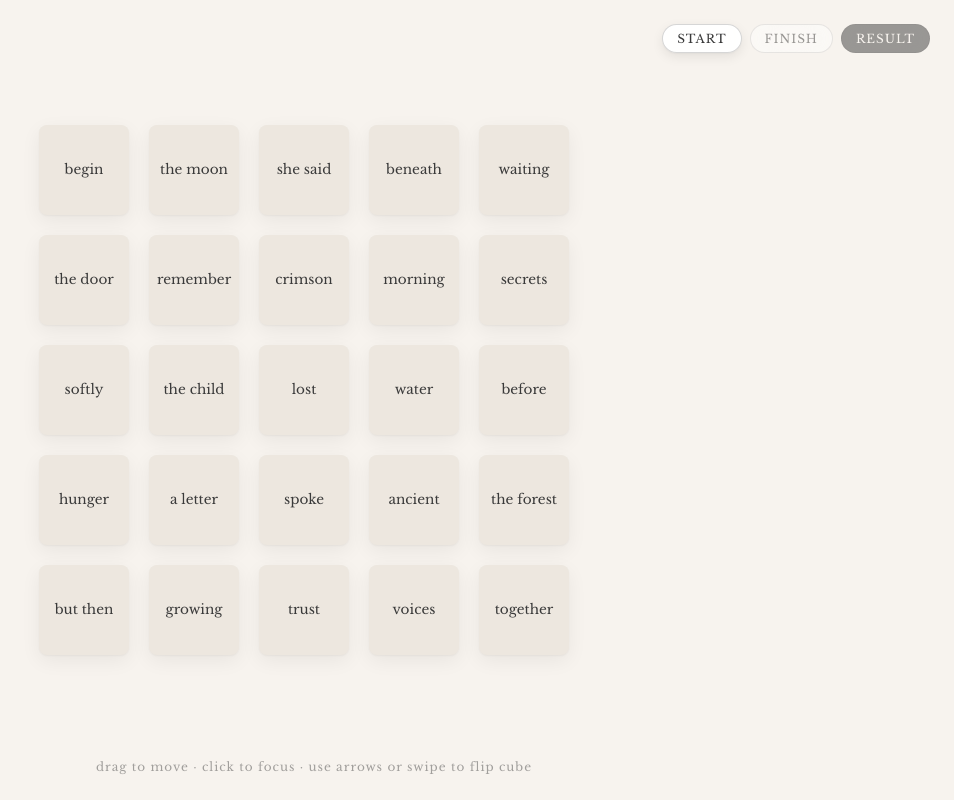
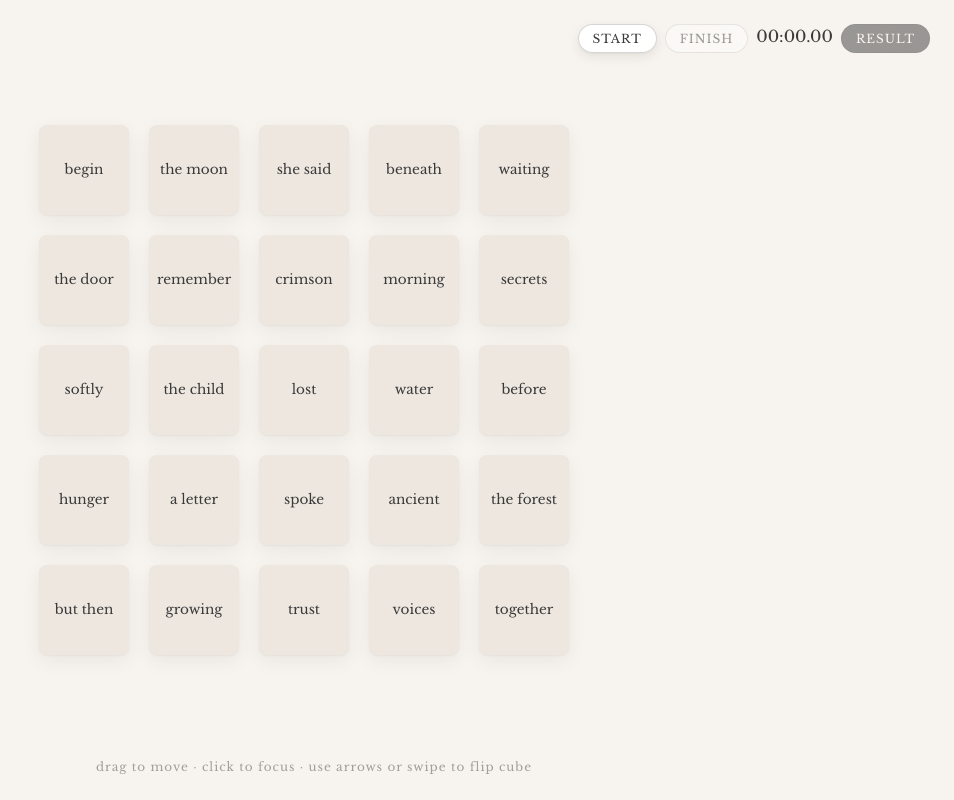
Before and after one commit to AngelG05/Cube-Interactive-Game, a React app in the folder frontend/: page / in a window 1280 px wide. Shown: the whole page, without its empty margins (326-1280 px from the left). Built offline with nearby package versions, Linux system fonts and the light colour scheme; the HTML template or start-up script is replaced by a standard one.

Commit message:
Implement session timer with elapsed time tracking
Added timer functionality to track session duration.

```diff
--- a/frontend/src/App.jsx
+++ b/frontend/src/App.jsx
@@ -1,4 +1,4 @@
-import { useState, useRef } from "react"
+import { useState, useRef, useEffect } from "react"
 import "./App.css"
 
 const cubeData = [
@@ -141,6 +141,11 @@ function App() {
   const [sessionId, setSessionId] = useState(0)
   const [resultSentence, setResultSentence] = useState("")
 
+  // Timer state: elapsed milliseconds since session start
+  const [elapsedMs, setElapsedMs] = useState(0)
+  const startTimeRef = useRef(null)
+  const timerRef = useRef(null)
+
   const dragging = useRef(null)
   const offset = useRef({ x: 0, y: 0 })
   const hasDragged = useRef(false)
@@ -190,6 +195,13 @@ function App() {
     if (typeof window !== "undefined") {
       window.cubeInteractionData = null
     }
+    // start timer
+    if (timerRef.current) clearInterval(timerRef.current)
+    startTimeRef.current = Date.now()
+    setElapsedMs(0)
+    timerRef.current = setInterval(() => {
+      setElapsedMs(Date.now() - startTimeRef.current)
+    }, 100)
   }
 
   const handleFinishSession = () => {
@@ -197,6 +209,33 @@ function App() {
     // Final snapshot for this session
     logSnapshot("finish-button")
     setIsSessionActive(false)
+    // stop timer and record final elapsed
+    if (timerRef.current) {
+      clearInterval(timerRef.current)
+      timerRef.current = null
+    }
+    if (startTimeRef.current) {
+      setElapsedMs(Date.now() - startTimeRef.current)
+      startTimeRef.current = null
+    }
+  }
+
+  // Clear timer on unmount
+  useEffect(() => {
+    return () => {
+      if (timerRef.current) clearInterval(timerRef.current)
+    }
+  }, [])
+
+  const formatTime = (ms) => {
+    const totalSeconds = Math.floor(ms / 1000)
+    const minutes = Math.floor(totalSeconds / 60)
+    const seconds = totalSeconds % 60
+    const centiseconds = Math.floor((ms % 1000) / 10)
+    const mm = String(minutes).padStart(2, "0")
+    const ss = String(seconds).padStart(2, "0")
+    const cs = String(centiseconds).padStart(2, "0")
+    return `${mm}:${ss}.${cs}`
   }
 
   const handleShowResult = () => {
@@ -416,6 +455,9 @@ function App() {
         >
           Finish
         </button>
+        <div className="session-timer" aria-live="polite">
+          {formatTime(elapsedMs)}
+        </div>
         <button
           className="session-button session-button-result"
           onClick={handleShowResult}
```
